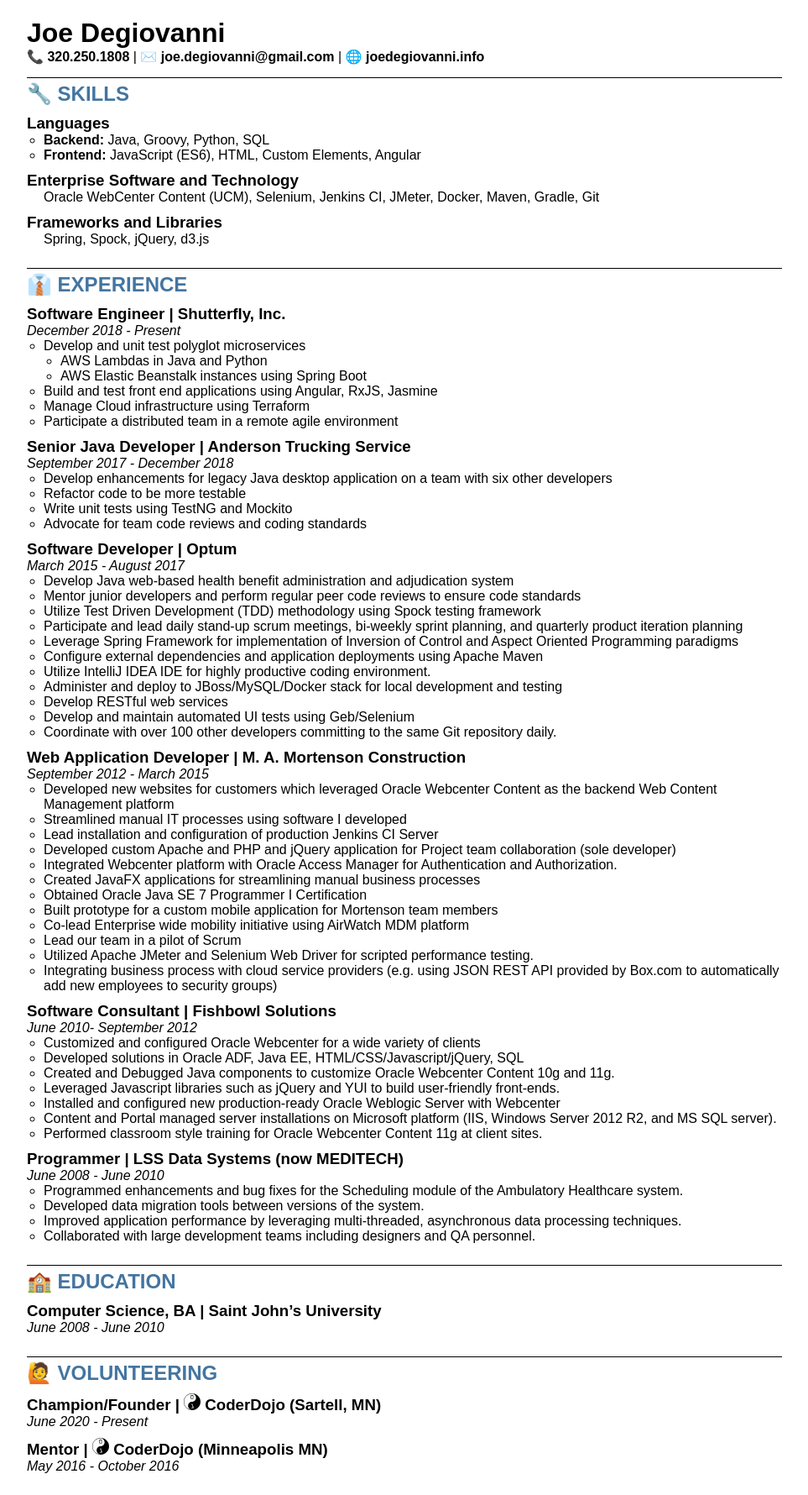
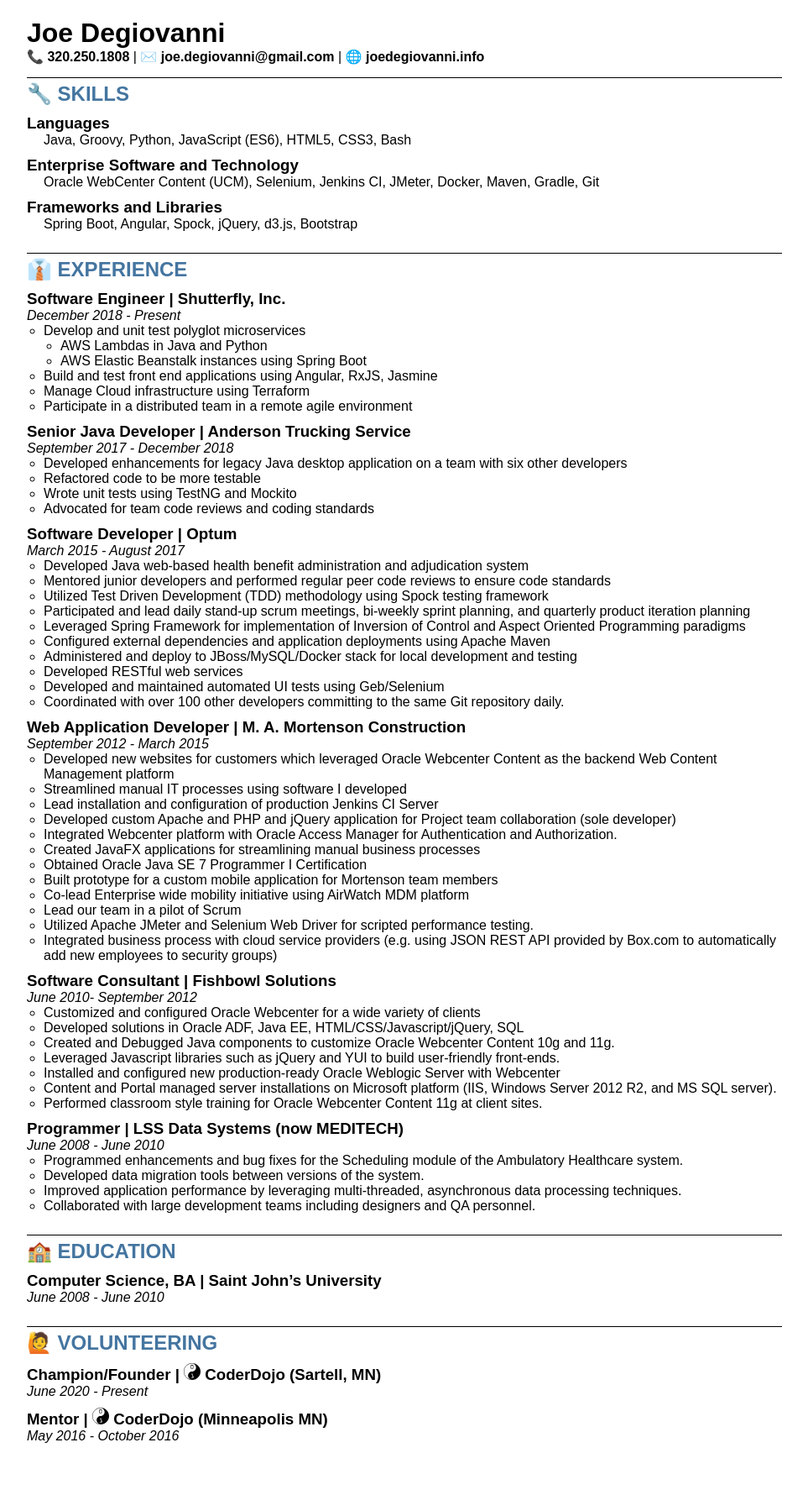
Before and after one commit to joe-degiovanni/joe-degiovanni.github.io, a Jekyll site: the page resume/index.html, which Jekyll copies as it is, in a window 1280 px wide. Shown: the whole page at 84% size, without its empty margins (158-1121 px from the left). Built offline with Jekyll 4.4.1, drawn with Linux system fonts in a browser that asks for light colours; after the commit the page ends 1744 px from its top, so only the background shows below that.

Commit message:
resume word-smithing

```diff
--- a/resume/index.html
+++ b/resume/index.html
@@ -23,14 +23,13 @@
     <section>
         <h2>🔧 SKILLS</h2>
         <h3>Languages</h3>
-        <ul>
-            <li><b>Backend:</b> Java, Groovy, Python, SQL</li>
-            <li><b>Frontend:</b> JavaScript (ES6), HTML, Custom Elements, Angular</li>
-        </ul>
+        <p>Java, Groovy, Python, JavaScript (ES6), HTML5, CSS3, Bash</p>
+
         <h3>Enterprise Software and Technology</h3>
         <p>Oracle WebCenter Content (UCM), Selenium, Jenkins CI, JMeter, Docker, Maven, Gradle, Git</p>
+
         <h3>Frameworks and Libraries</h3>
-        <p>Spring, Spock, jQuery, d3.js</p>
+        <p>Spring Boot, Angular, Spock, jQuery, d3.js, Bootstrap</p>
     </section>
 
     <section>
@@ -48,32 +47,31 @@
             </li>
             <li>Build and test front end applications using Angular, RxJS, Jasmine</li>
             <li>Manage Cloud infrastructure using Terraform</li>
-            <li>Participate a distributed team in a remote agile environment</li>
+            <li>Participate in a distributed team in a remote agile environment</li>
         </ul>
 
         <h3>Senior Java Developer | Anderson Trucking Service</h3>
         <i>September 2017 - December 2018</i>
         <ul>
-            <li>Develop enhancements for legacy Java desktop application on a team with six other developers</li>
-            <li>Refactor code to be more testable</li>
-            <li>Write unit tests using TestNG and Mockito</li>
-            <li>Advocate for team code reviews and coding standards</li>
+            <li>Developed enhancements for legacy Java desktop application on a team with six other developers</li>
+            <li>Refactored code to be more testable</li>
+            <li>Wrote unit tests using TestNG and Mockito</li>
+            <li>Advocated for team code reviews and coding standards</li>
         </ul>
 
         <h3>Software Developer | Optum</h3>
         <i>March 2015 - August 2017</i>
         <ul>
-            <li>Develop Java web-based health benefit administration and adjudication system</li>
-            <li>Mentor junior developers and perform regular peer code reviews to ensure code standards</li>
-            <li>Utilize Test Driven Development (TDD) methodology using Spock testing framework</li>
-            <li>Participate and lead daily stand-up scrum meetings, bi-weekly sprint planning, and quarterly product iteration planning</li>
-            <li>Leverage Spring Framework for implementation of Inversion of Control and Aspect Oriented Programming paradigms</li>
-            <li>Configure external dependencies and application deployments using Apache Maven</li>
-            <li>Utilize IntelliJ IDEA IDE for highly productive coding environment.</li>
-            <li>Administer and deploy to JBoss/MySQL/Docker stack for local development and testing</li>
-            <li>Develop RESTful web services</li>
-            <li>Develop and maintain automated UI tests using Geb/Selenium</li>
-            <li>Coordinate with over 100 other developers committing to the same Git repository daily.</li>
+            <li>Developed Java web-based health benefit administration and adjudication system</li>
+            <li>Mentored junior developers and performed regular peer code reviews to ensure code standards</li>
+            <li>Utilized Test Driven Development (TDD) methodology using Spock testing framework</li>
+            <li>Participated and lead daily stand-up scrum meetings, bi-weekly sprint planning, and quarterly product iteration planning</li>
+            <li>Leveraged Spring Framework for implementation of Inversion of Control and Aspect Oriented Programming paradigms</li>
+            <li>Configured external dependencies and application deployments using Apache Maven</li>
+            <li>Administered and deploy to JBoss/MySQL/Docker stack for local development and testing</li>
+            <li>Developed RESTful web services</li>
+            <li>Developed and maintained automated UI tests using Geb/Selenium</li>
+            <li>Coordinated with over 100 other developers committing to the same Git repository daily.</li>
         </ul>
 
         <h3>Web Application Developer | M. A. Mortenson Construction</h3>
@@ -90,7 +88,7 @@
             <li>Co-lead Enterprise wide mobility initiative using AirWatch MDM platform</li>
             <li>Lead our team in a pilot of Scrum</li>
             <li>Utilized Apache JMeter and Selenium Web Driver for scripted performance testing.</li>
-            <li>Integrating business process with cloud service providers (e.g. using JSON REST API provided by Box.com to automatically add new employees to security groups)</li>
+            <li>Integrated business process with cloud service providers (e.g. using JSON REST API provided by Box.com to automatically add new employees to security groups)</li>
         </ul>
 
         <h3>Software Consultant | Fishbowl Solutions</h3>
```
